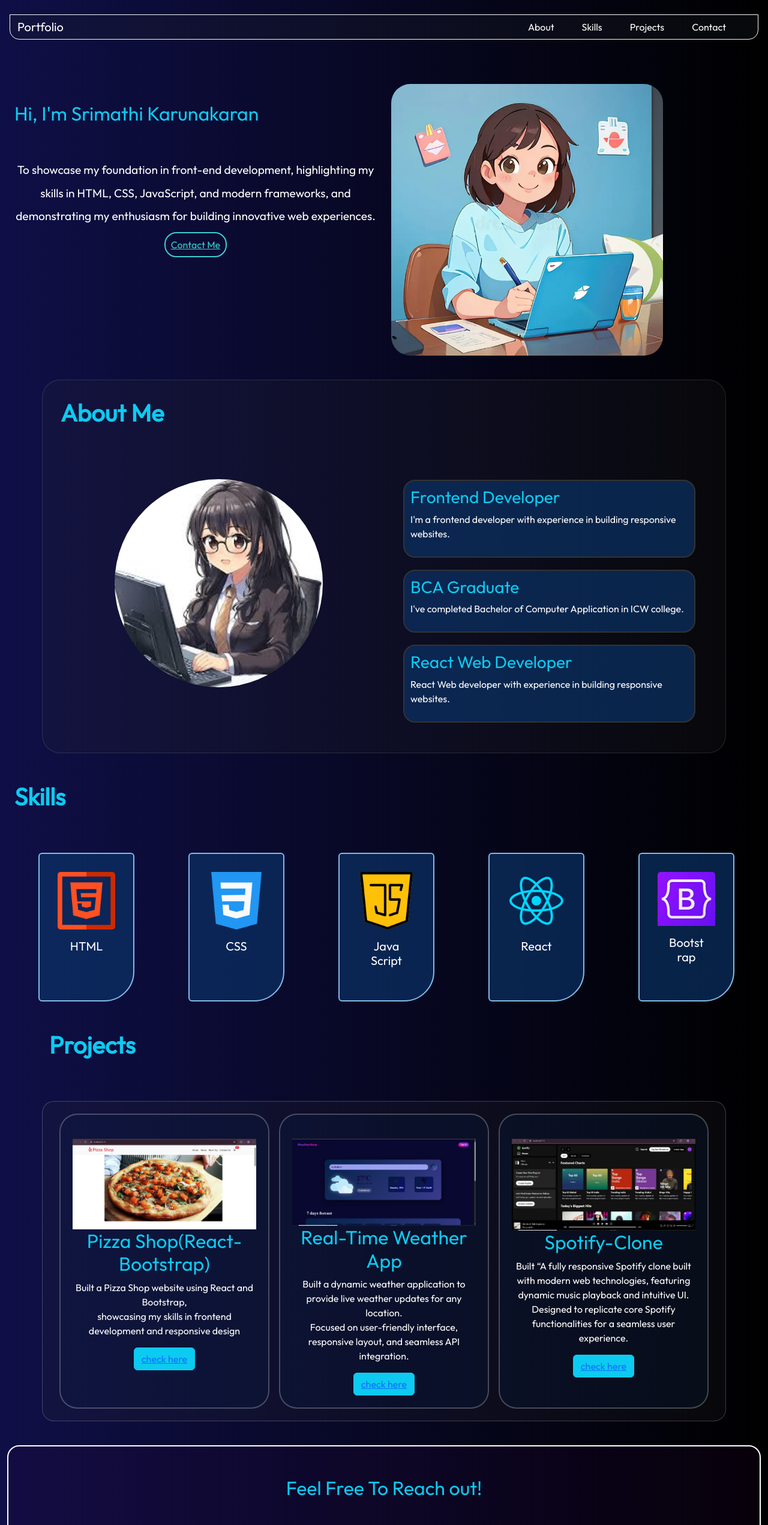
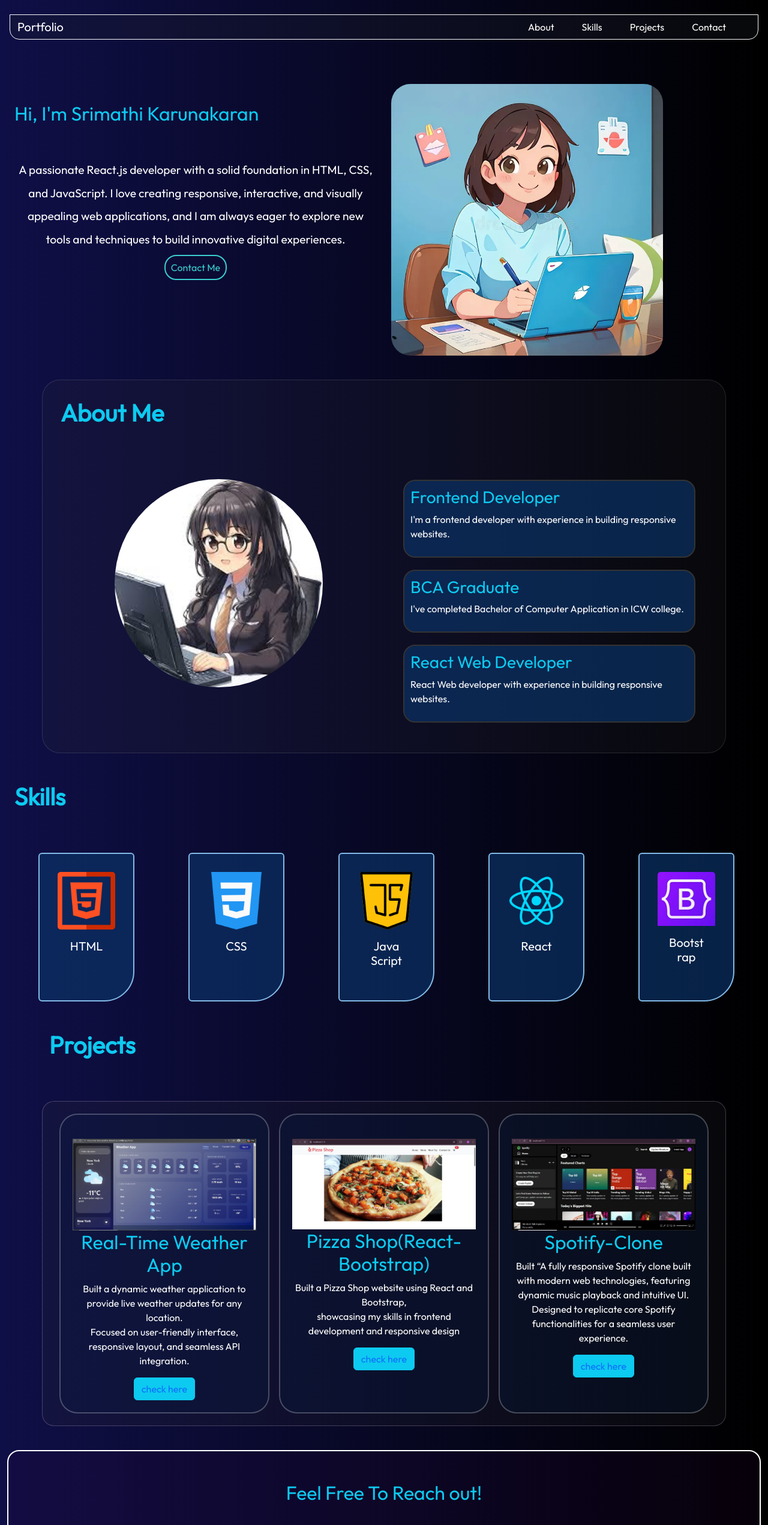
Before and after one commit to srimathikarunakaran/my-portfolio, a React (Vite) app: page / in a window 1280 px wide. Shown: the top 2543 px of the page at 60% size. Built offline with nearby package versions, Linux system fonts and the light colour scheme.

Commit message:
projects img

```diff
--- a/src/Components/About/About.css
+++ b/src/Components/About/About.css
@@ -6,11 +6,11 @@
     padding: 30px;
     border-radius: 30px;
    border: 1px solid rgba(255, 255, 255, 0.123);
-   transition: 0.7s ease;
+   transition: 0.1s ease;
   }
   .about:hover {
     transform: translateY(-10px) scale(1.03);
-  box-shadow: 0 12px 12px rgba(36, 94, 255, 0.281);
+  box-shadow: 0 5px 5px rgba(36, 94, 255, 0.281);
 
   }
 
--- a/src/Components/Hero/Hero.jsx
+++ b/src/Components/Hero/Hero.jsx
@@ -13,7 +13,7 @@ export default function Hero()
               <br />
               <br />
               <p className='desc' style={{ fontSize: '1.2rem' }}>
-                To showcase my foundation in front-end development, highlighting my skills in HTML, CSS, JavaScript, and modern frameworks, and demonstrating my enthusiasm for building innovative web experiences.
+                A passionate React.js developer with a solid foundation in HTML, CSS, and JavaScript. I love creating responsive, interactive, and visually appealing web applications, and I am always eager to explore new tools and techniques to build innovative digital experiences.
               </p>
               <a href="mailto:karunakaransrimathi3@gmail.com" className='descbtn'>
                 Contact Me
--- a/src/Components/Projects/Project.css
+++ b/src/Components/Projects/Project.css
@@ -24,11 +24,15 @@
     border: white;
 
   }
+
   .pro{
     border: 2px solid rgba(255, 255, 255, 0.247);
     border-radius: 30px;
     padding: 20px;
     background-color: rgba(4, 30, 65, 0.247);
+  }
+  a{
+    text-decoration: none;
   }
 
   /* Add this to make the images responsive */
--- a/src/Components/Projects/Project.jsx
+++ b/src/Components/Projects/Project.jsx
@@ -1,6 +1,6 @@
 import { Col, Container, Row, Button } from "react-bootstrap";
 import pizza from './pizza.png';
-import weather from './weather.jpeg';
+import weather from "./weather-img.jpeg";
 import spotify from './spotify.jpeg';
 import './Project.css'
 
@@ -11,16 +11,7 @@ export default function Project() {
         <Container  >
           <h1 className="text-info fw-bolder mt-5">Projects</h1>
           <Row className="project"  xs={1} md={3} >
-          <Col className="pro" style={{ textAlign: "center", paddingTop: "40px", width:"350px" }}>
-              <img src={pizza} alt="" className="img-fluid" />
-              <h2 className="text-info">Pizza Shop(React-Bootstrap)</h2>
-              <p>Built a Pizza Shop website using React and Bootstrap, <br />showcasing my skills in frontend development and responsive design</p>
 
-              <Button variant="info">
-              <a href="https://pizza-shop-react-boot-web.netlify.app/">check here</a>
-
-              </Button>
-            </Col>
 
             <Col className="pro" style={{ textAlign: "center", paddingTop: "40px",width:"350px" }}>
               <img src={weather} alt="" className="img-fluid" />
@@ -30,6 +21,17 @@ export default function Project() {
 
               <Button variant="info">
               <a href="https://mini-weather-app-rct.netlify.app/">check here</a>
+
+              </Button>
+            </Col>
+
+            <Col className="pro" style={{ textAlign: "center", paddingTop: "40px", width:"350px" }}>
+              <img src={pizza} alt="" className="img-fluid" />
+              <h2 className="text-info">Pizza Shop(React-Bootstrap)</h2>
+              <p>Built a Pizza Shop website using React and Bootstrap, <br />showcasing my skills in frontend development and responsive design</p>
+
+              <Button variant="info">
+              <a href="https://pizza-shop-react-boot-web.netlify.app/">check here</a>
 
               </Button>
             </Col>
```
Also changed, not shown: src/Components/Projects/weather-img.jpeg (added), src/Components/Projects/weather.jpeg (deleted).
